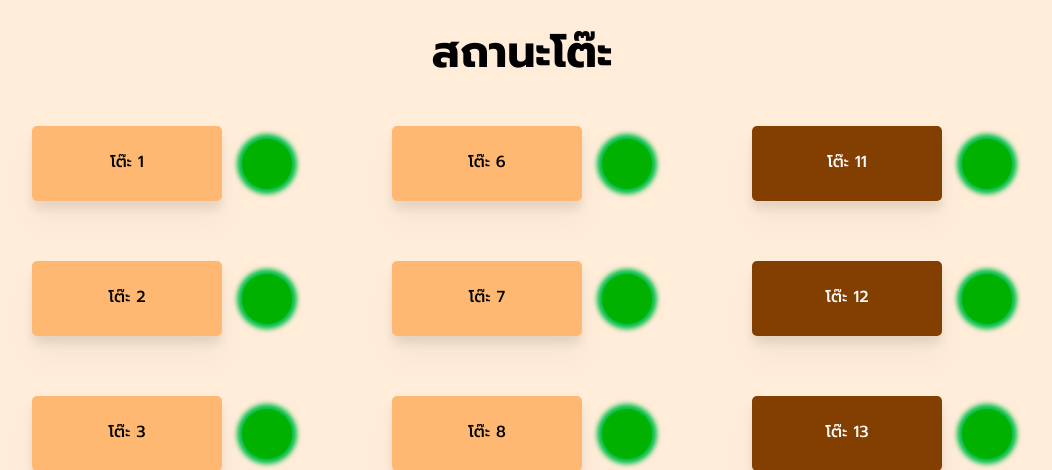
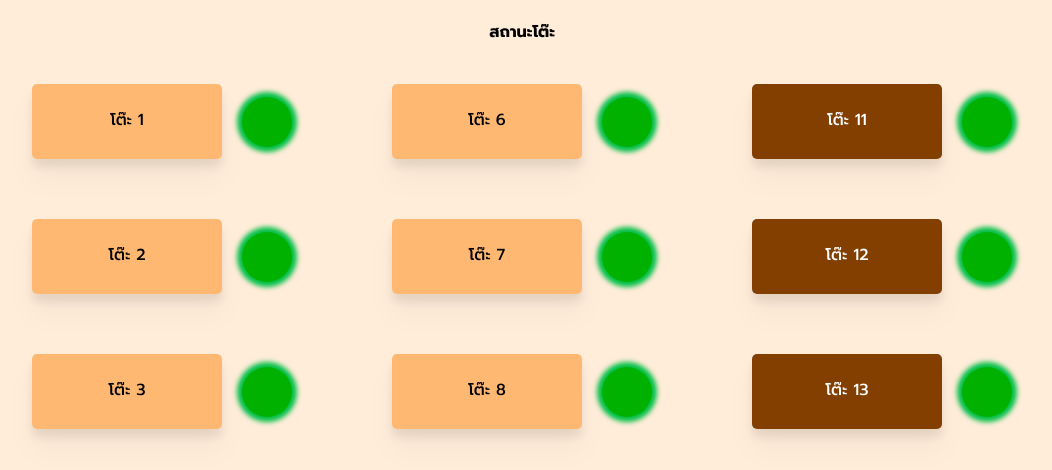
Before and after one commit to Pikachu051/FriedWithPassion, a PHP site: page /table_status.php in a window 1280 px wide. Shown: the part 60-530 px from the top of the page, without its empty margins (118-1170 px from the left). Run offline with PHP 8.4, Linux system fonts and the light colour scheme.

Commit message:
minor update

```diff
--- a/main_staff.php
+++ b/main_staff.php
@@ -121,7 +121,6 @@
         }
     }
     var lastUpdate = Math.floor(new Date().getTime() / 1000);
-    console.log(lastUpdate);
     function getClock() {
         var now = Math.floor(new Date().getTime() / 1000);
         var distance = now - lastUpdate;
--- a/menu_status.php
+++ b/menu_status.php
@@ -11,7 +11,7 @@
   <nav class="max-w-[85rem] w-full mx-auto px-4 sm:flex sm:items-center sm:justify-between" aria-label="Global">
     <div class="flex items-center justify-between">
       <a class="flex-none text-xl font-semibold" href="#">FriedWithPassion</a>
-      <div class="sm:hidden">
+      <div class="sm:hidden transition-all">
         <button type="button" onclick="menu()" class="p-2 inline-flex justify-center items-center gap-x-2 rounded-lg border border-orange-200 bg-orange-100 text-gray-800 shadow-sm hover:bg-orange-50 disabled:opacity-50 disabled:pointer-events-none" aria-label="Toggle navigation">
           <svg id="icon_open" class="flex-shrink-0 size-4" xmlns="http://www.w3.org/2000/svg" width="24" height="24" viewBox="0 0 24 24" fill="none" stroke="currentColor" stroke-width="2" stroke-linecap="round" stroke-linejoin="round"><line x1="3" x2="21" y1="6" y2="6"/><line x1="3" x2="21" y1="12" y2="12"/><line x1="3" x2="21" y1="18" y2="18"/></svg>
           <svg id="icon_close" class="hidden flex-shrink-0 size-4" xmlns="http://www.w3.org/2000/svg" width="24" height="24" viewBox="0 0 24 24" fill="none" stroke="currentColor" stroke-width="2" stroke-linecap="round" stroke-linejoin="round"><path d="M18 6 6 18"/><path d="m6 6 12 12"/></svg>
--- a/style.css
+++ b/style.css
@@ -1305,6 +1305,10 @@ video {
   transition-duration: 300ms;
 }
 
+.ease-in-out {
+  transition-timing-function: cubic-bezier(0.4, 0, 0.2, 1);
+}
+
 * {
   font-family: 'Prompt', sans-serif;
 }
--- a/table_status.php
+++ b/table_status.php
@@ -67,6 +67,8 @@
         }
         h2{
             font-weight: 700;
+            font-size: 40
+            px;
         }
         h2, h3{
             text-align: center;
@@ -91,6 +93,9 @@
             h3{
                 font-weight: 500;
                 margin: 18px;
+            }
+            h2{
+                font-size: 32px;
             }
         }
     </style>
@@ -120,7 +125,7 @@
 </header>
     <div>
         <div class="main">
-            <h2 style="margin: 0; font-size: 44px;">สถานะโต๊ะ</h2>
+            <h2 style="margin: 0;">สถานะโต๊ะ</h2>
         </div>
         <div class="table1">
             <div class="column1">
```
